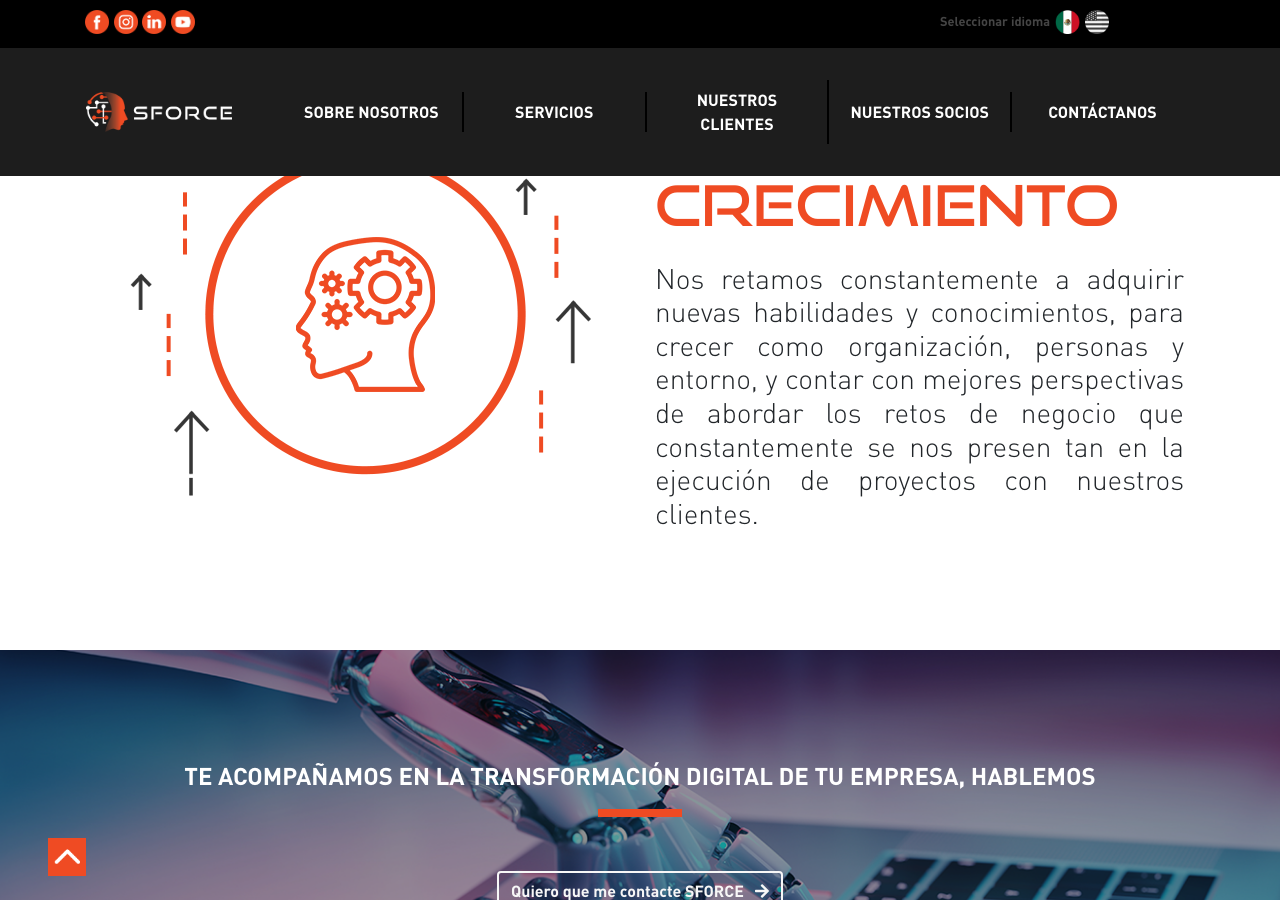
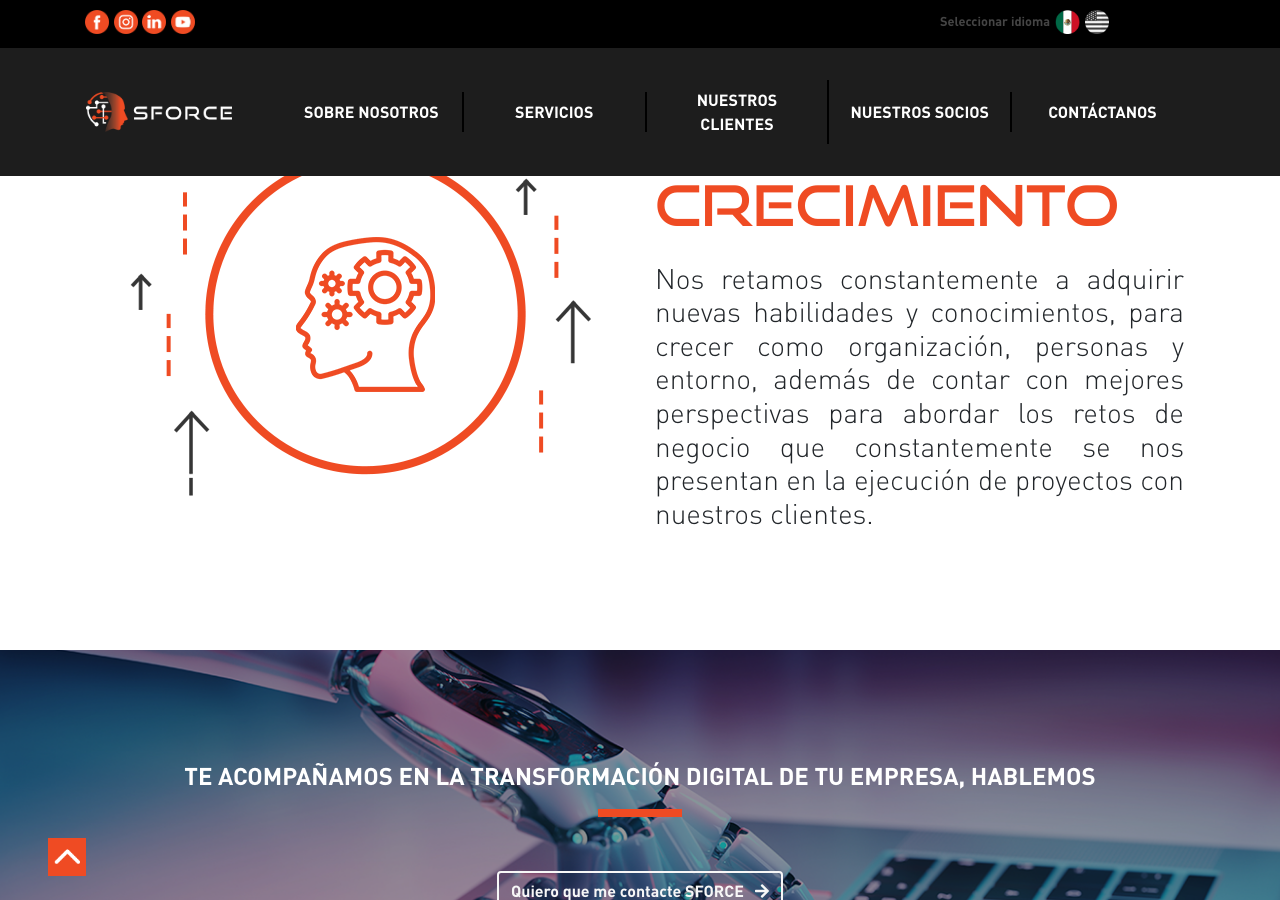
Before and after one commit to smartforcemx/sforce-jekyll, a Jekyll site: the page built from nosotros.html, in a window 1280 px wide and 900 px high, scrolled down 4866 px. Built offline with Jekyll 4.4.1, drawn with Linux system fonts in a browser that asks for light colours; nearby versions of some CDN libraries.

Commit message:
Update from Forestry.io Rafael Castañeda Garduño updated _data/about_us_intern.yml

```diff
--- a/_data/about_us_intern.yml
+++ b/_data/about_us_intern.yml
@@ -106,9 +106,9 @@ crecimiento_titulo:
 crecimiento2_parrafo:
   texto:
     es: Nos retamos constantemente a adquirir nuevas habilidades y conocimientos,
-      para crecer como organización, personas y entorno, y contar con mejores perspectivas
-      de abordar los retos de negocio que constantemente se nos presen tan en la ejecución
-      de proyectos con nuestros clientes.
+      para crecer como organización, personas y entorno, además de contar con mejores
+      perspectivas para abordar los retos de negocio que constantemente se nos presentan
+      en la ejecución de proyectos con nuestros clientes.
     en: We challenge ourselves to acquiring new skills and knowledge, to grow as an
       organization, people and environment, and to have a better perspective to approach
       to new business challenges that are brought to us by our customers´s needs.
```
